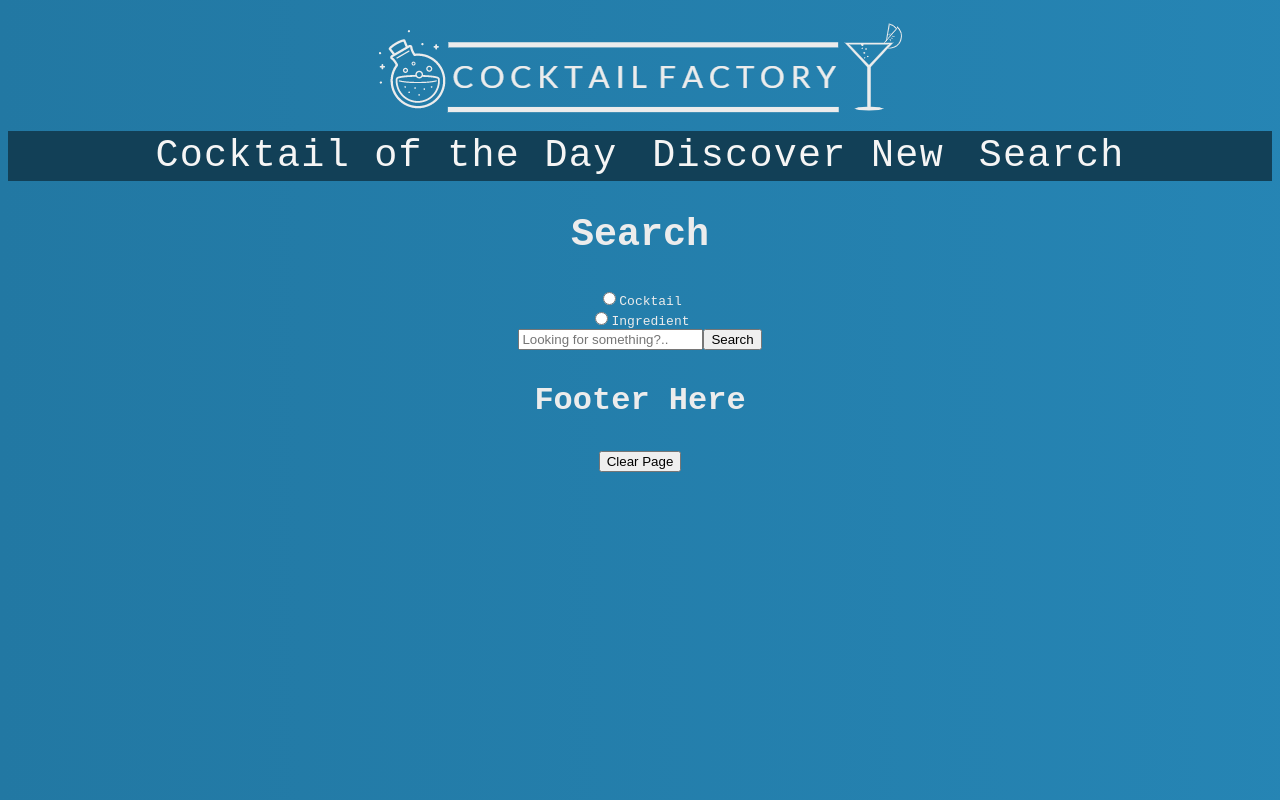
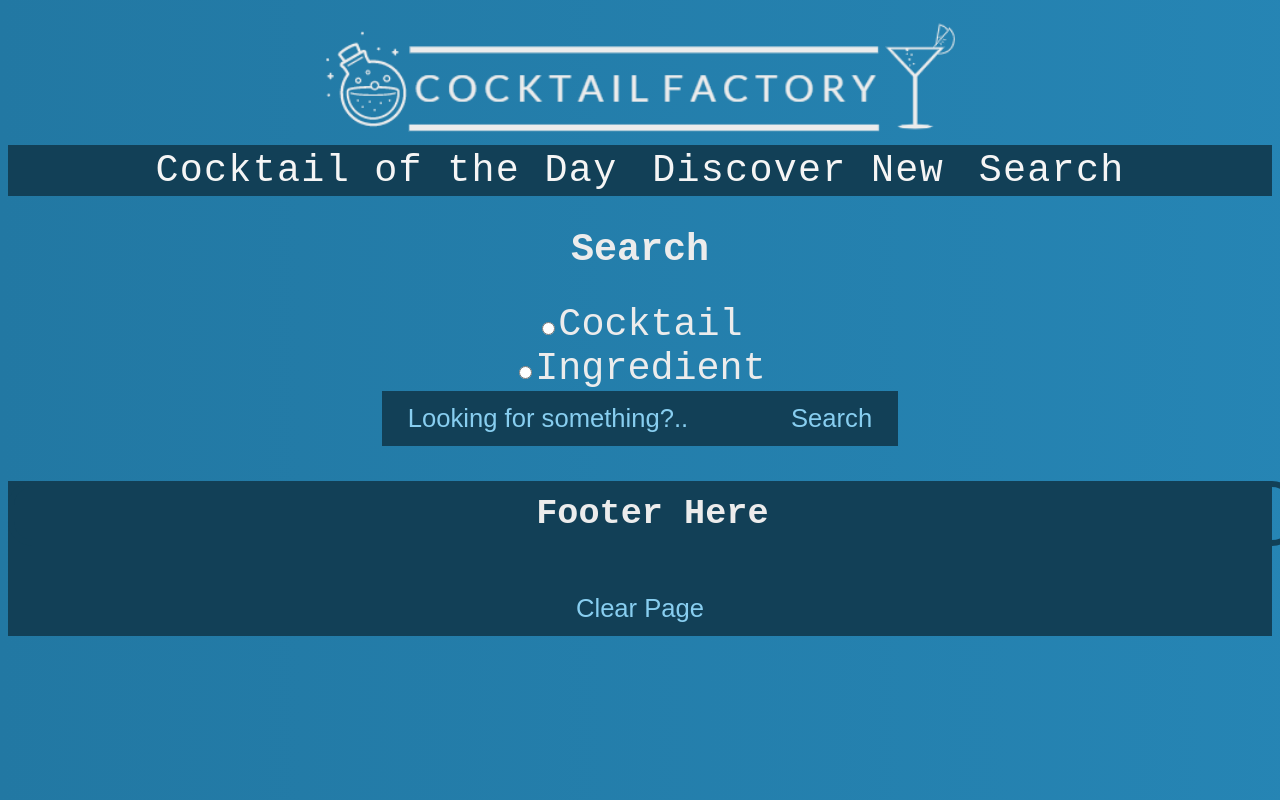
Before and after one commit to TTatchell/CocktailFactory, a plain HTML site: page index.html in a window 1280 px wide. Both pictures are taken after a click on the link "Search". Drawn offline with Linux system fonts and the light colour scheme; no server answers.

Commit message:
Commit 9:CSS work

```diff
--- a/index.js
+++ b/index.js
@@ -180,13 +180,20 @@ function loadSearch() {
     const radioArr = ["cocktail", "ingredient"/*, "letter"*/] // WHEN IMPLEMENTING LETTER SEARCH, UNCOMMENT AND THIS WILL ADD ANOTHER RADIO BUTTON
     for (let index = 0; index < radioArr.length; index++) {
 
+        //Creates a span to put the radios in
+        let radioSpan = document.createElement('span');
+        radioSpan.className = 'container';
+        radioSpan.id = `radioSpan${index}`
+        document.querySelector('#searchDiv').appendChild(radioSpan);
+
         //Creates a radio button and label for each item in above array
         let searchRadioX = document.createElement('input');
         searchRadioX.type = 'radio';
+        searchRadioX.className = 'radioButtons';
         searchRadioX.id = `${radioArr[index]}`;
         searchRadioX.name = 'typeOfSearch';
         searchRadioX.value = `${radioArr[index]}`;
-        document.querySelector('#searchDiv').appendChild(searchRadioX);
+        document.querySelector(`#radioSpan${index}`).appendChild(searchRadioX);
 
         //Label for above
         let radioLabel = document.createElement('label');
--- a/style.css
+++ b/style.css
@@ -16,7 +16,37 @@ h2 {
 }
 
 h3 {
-    font-size: 2.5vw;
+    font-size: 2.75vw;
+    border-radius: 25px;
+    border: 0.5vw solid #124057;
+    padding: 0.5vw;
+    width: 100%;
+    text-align: center;
+}
+
+h4 {
+    font-size: 3vw;
+}
+
+li {
+    font-size: 3vw;
+    list-style-position: inside;
+}
+
+#discoverDrinkContainer {
+    display: grid;
+    grid-template-columns: auto;
+    grid-template-rows: auto auto auto;
+    justify-content: center;
+    align-content: center;
+}
+
+#searchDrinkContainer {
+    display: grid;
+    grid-template-columns: auto;
+    grid-template-rows: auto auto auto;
+    justify-content: center;
+    align-content: center;
 }
 
 #headerLogo {
@@ -38,10 +68,44 @@ h3 {
     font-size: 3vw;
     text-decoration: none;
     padding-inline: 1vw;
+}
+
+button {
+    background-color: #124057;
+    border: none;
+    color: #88CEF0;
+    padding: 1vw 2vw;
+    text-align: center;
+    font-size: 2vw;
+}
+
+#searchInputBox {
+    background-color: #124057;
+    border: none;
+    padding: 1vw 2vw;
+    font-size: 2vw;
+}
+
+input::placeholder{
+    color: #88CEF0;
+  }
 
 
+img {
+    display: block;
+    margin-left: auto;
+    margin-right: auto;
+    width: 50%;
+    max-width: 100%;
+    height: auto;
+    padding: 2vw;
+}
 
-
+label {
+    font-size: 3vw;
+}
+#footer {
+    background-color: #124057;
 }
 
 @-webkit-keyframes movingBackground {
```
